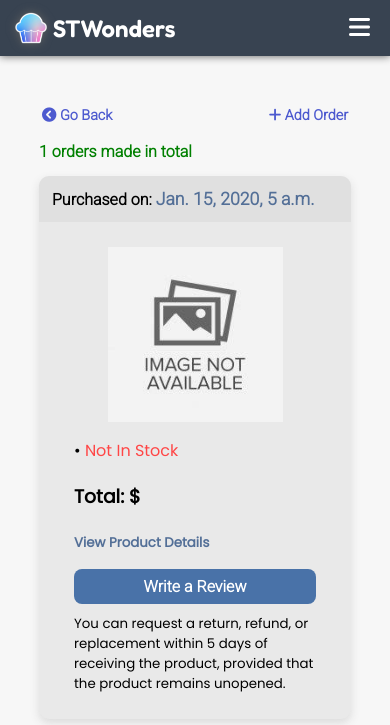
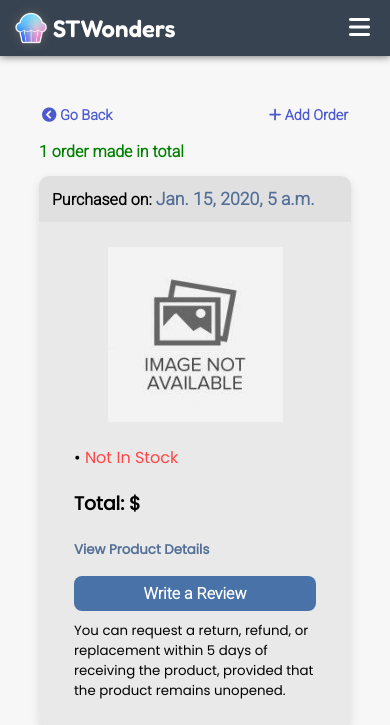
Before and after one commit to RayChu83/SweetToothWonders, a Django app: page /user/Orders in a window 390 px wide. Shown: the top 725 px of the page. Run offline with Django 4.2, Linux system fonts and the light colour scheme; a user stored in the database is signed in; data comes from the database, SQL or seed files in the repository; tables that the repository leaves empty hold one stand-in row (values such as "Sample post").

Commit message:
Increase quality of life in your orders + reworked paypal issues

```diff
--- a/Stw_App/templates/Stw_App/your_orders.html
+++ b/Stw_App/templates/Stw_App/your_orders.html
@@ -24,7 +24,7 @@
             </tr>
         </table>
         <h4 class="hint text-green">{{ordered_products.count}}
-            {% if cart.count == 1%}
+            {% if ordered_products.count == 1%}
                 order made in total
             {% else %}
                 orders made in total
@@ -46,13 +46,13 @@
 
                         <div class="product-image-section">
                             {% if order.item.candy_image %}
-                                <img class="product-image" width="225px" src="{{ order.item.candy_image.url }}" alt="">
+                                <a href="{% url 'Stw_App:view_product' pk=order.item.id %}"><img class="product-image" width="225px" src="{{ order.item.candy_image.url }}" alt=""></a>
                             {% else %}
-                                <img class="product-image"  width="225px" src="{% static 'Stw_App/images/download.jpg' %}" alt="">
+                                <a href="{% url 'Stw_App:view_product' pk=order.item.id %}"><img class="product-image"  width="225px" src="{% static 'Stw_App/images/download.jpg' %}" alt=""></a>
                             {% endif %}
                         </div>
                         <div class="product-details" style="width:85%;">
-                            <h3 style="margin:0">{{order.item.candy_name}}</h3>
+                            <a href="{% url 'Stw_App:view_product' pk=order.item.id %}"><h3 style="margin: 0;">{{order.item.candy_name}}</h3></a>
                             <p><a class="link_two" href="{{order.item.brand_url}}" target="_blank">{{order.item.brand}}</a> •
                                 {% if order.item.in_stock%}
                                     <span class="text-green">In Stock</span>
--- a/Stw_Project/settings.py
+++ b/Stw_Project/settings.py
@@ -159,4 +159,4 @@
 RECAPTCHA_PRIVATE_KEY = str(os.environ.get("RECAPTCHA_PRIVATE_KEY"))
 
 PAYPAL_RECEIVER_EMAIL = str(os.environ.get("PAYPAL_RECEIVER_EMAIL"))
-PAYPAL_TEST = False
+PAYPAL_TEST = True
--- a/static/Stw_App/css/main.css
+++ b/static/Stw_App/css/main.css
@@ -177,7 +177,7 @@
         flex-direction: column;
         align-items: center;
         justify-content: center;
-        width: 45%;
+        width: 55%;
         height: 100vh;
         position: fixed;
         top: 0;
```
